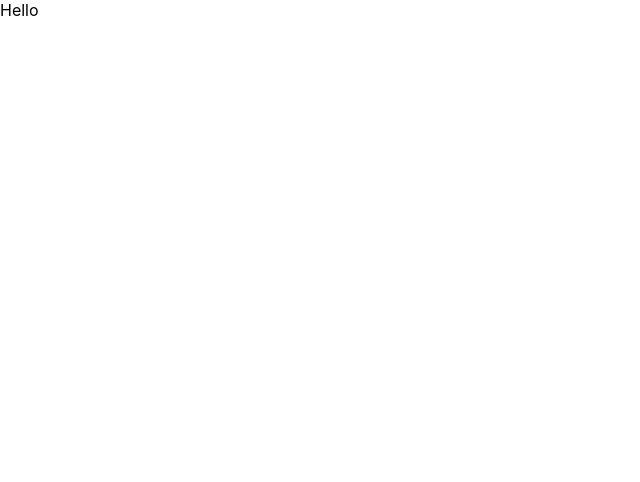
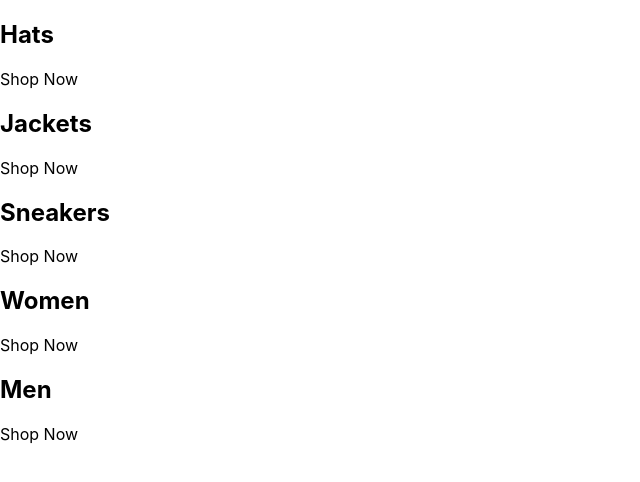
Before and after one commit to monte-kim/playground, a React (Create React App) app in the folder react/crwn-clothing/: page / in a window 1280 px wide. Shown: the top 482 px of the page, without its empty margins (0-640 px from the left). Built offline with nearby package versions, Linux system fonts and the light colour scheme.

Commit message:
feat: 기본 컴포넌트 구성 추가

```diff
--- a/react/crwn-clothing/src/App.js
+++ b/react/crwn-clothing/src/App.js
@@ -1,5 +1,43 @@
 const App = () => {
-  return <div>Hello</div>;
+  return (
+    <div className='categories-container'>
+      <div className='category-container'>
+        {/* <img/> */}
+        <div className='category-body-container'>
+          <h2>Hats</h2>
+          <p>Shop Now</p>
+        </div>
+      </div>
+      <div className='category-container'>
+        {/* <img/> */}
+        <div className='category-body-container'>
+          <h2>Jackets</h2>
+          <p>Shop Now</p>
+        </div>
+      </div>
+      <div className='category-container'>
+        {/* <img/> */}
+        <div className='category-body-container'>
+          <h2>Sneakers</h2>
+          <p>Shop Now</p>
+        </div>
+      </div>
+      <div className='category-container'>
+        {/* <img/> */}
+        <div className='category-body-container'>
+          <h2>Women</h2>
+          <p>Shop Now</p>
+        </div>
+      </div>
+      <div className='category-container'>
+        {/* <img/> */}
+        <div className='category-body-container'>
+          <h2>Men</h2>
+          <p>Shop Now</p>
+        </div>
+      </div>
+    </div>
+  );
 };
 
 export default App;
```
